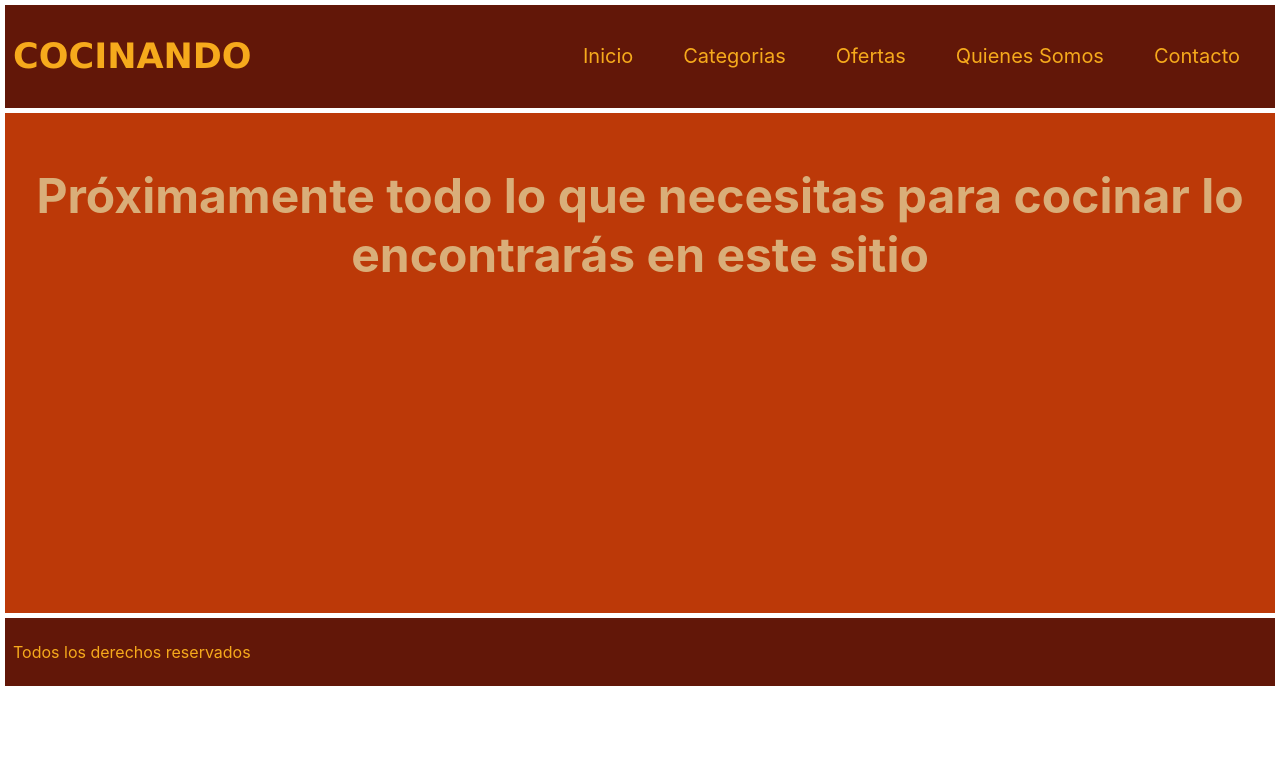
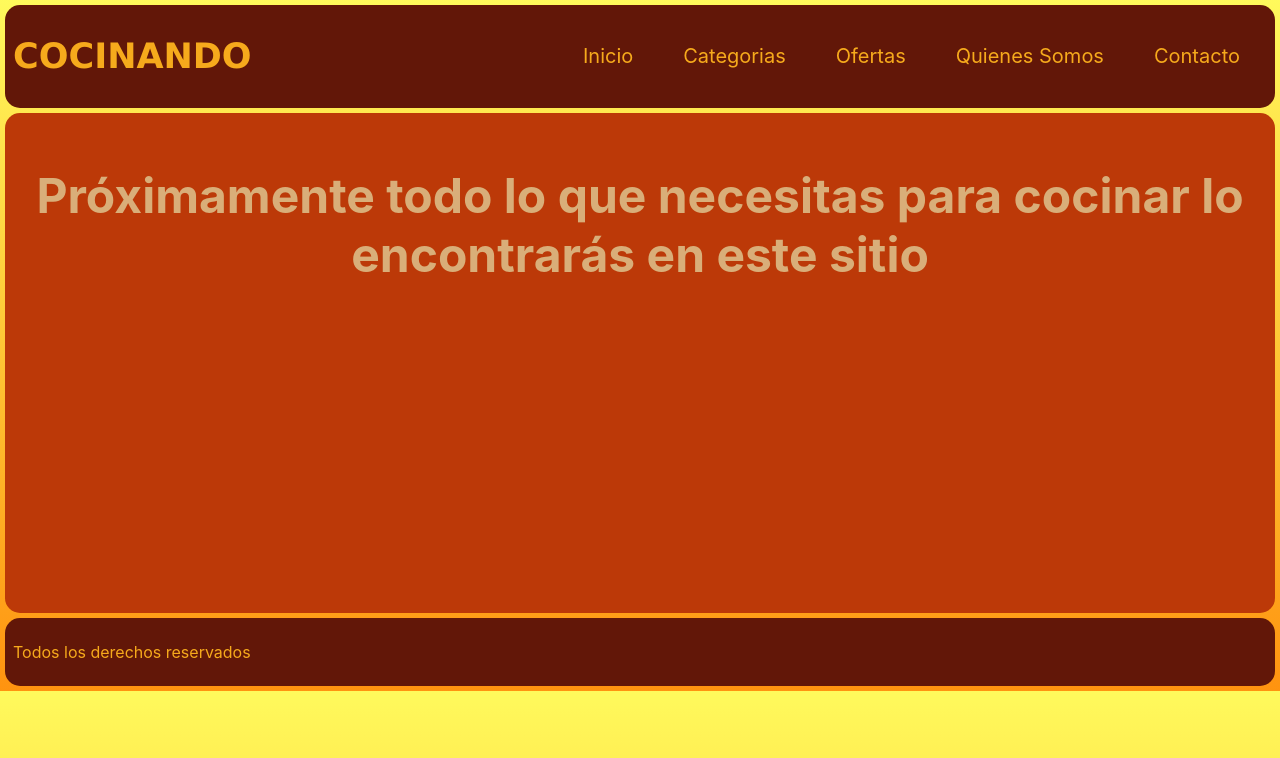
Before and after one commit to MartinAracama/Cocinando-Ecommerce, a React (Create React App) app: page / in a window 1280 px wide. Shown: the top 758 px of the page. Built offline with nearby package versions, Linux system fonts and the light colour scheme.

Commit message:
ajustes de estilos varios

```diff
--- a/src/App.css
+++ b/src/App.css
@@ -2,3 +2,15 @@
     box-sizing: border-box;
     padding: 0;
 }
+
+body {
+    background: hsla(33, 100%, 53%, 1);
+
+background: linear-gradient(90deg, hsla(33, 100%, 53%, 1) 0%, hsla(58, 100%, 68%, 1) 100%);
+
+background: -moz-linear-gradient(90deg, hsla(33, 100%, 53%, 1) 0%, hsla(58, 100%, 68%, 1) 100%);
+
+background: -webkit-linear-gradient(90deg, hsla(33, 100%, 53%, 1) 0%, hsla(58, 100%, 68%, 1) 100%);
+
+filter: progid: DXImageTransform.Microsoft.gradient( startColorstr="#FF930F", endColorstr="#FFF95B", GradientType=1 );
+}
--- a/src/components/footer/footer.scss
+++ b/src/components/footer/footer.scss
@@ -5,6 +5,7 @@
     margin: 5px;
     padding: 5px;
     background-color: #621708;
+    border-radius: 15px;
 
     .texto {
         padding: 3px;
--- a/src/components/header/header.scss
+++ b/src/components/header/header.scss
@@ -8,6 +8,7 @@
     justify-content: space-between;
     flex-flow: row wrap;
     background-color: #621708;
+    border-radius: 15px;
 
     .title {
         font-size: 35px;
--- a/src/components/main/main.scss
+++ b/src/components/main/main.scss
@@ -6,6 +6,7 @@
     margin: 5px;
     padding: 5px;
     background-color: #BC3908;
+    border-radius: 15px;
 
     .texto {
         font-size: 03rem;
```
